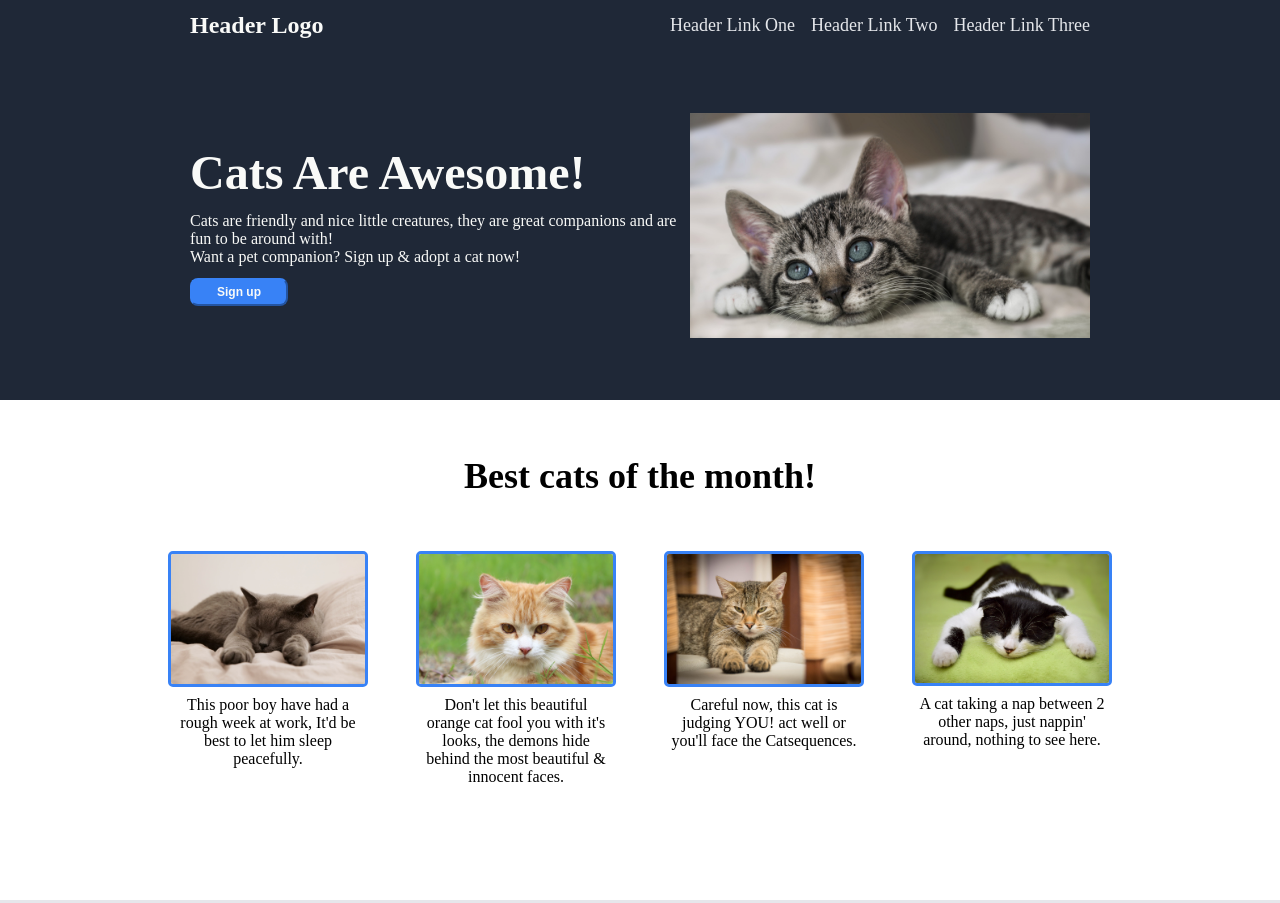
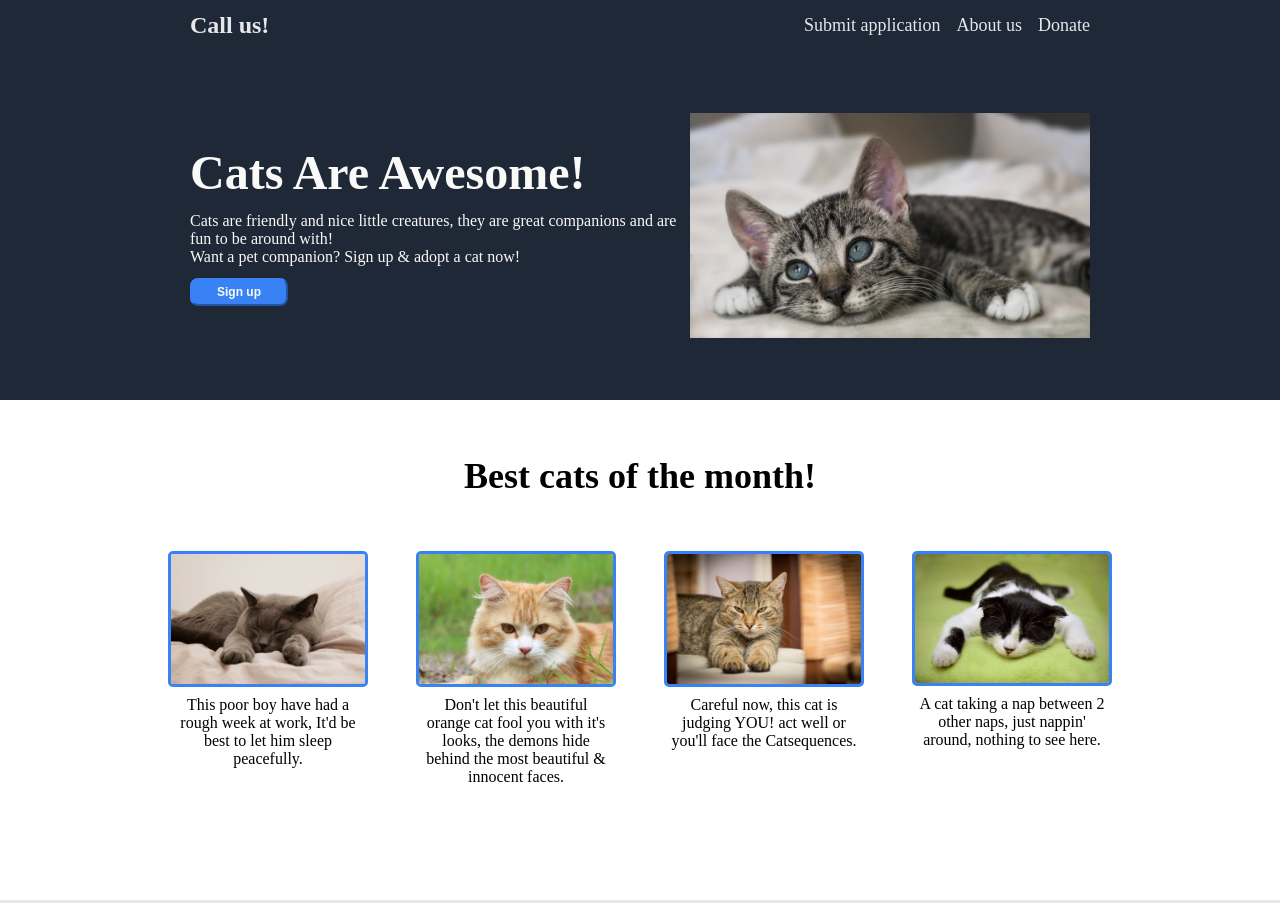
Before and after one commit to AbdAlrahimZakaria1/landing-page, a plain HTML site: page index.html in a window 1280 px wide. Shown: the top 903 px of the page. Drawn offline with Linux system fonts and the light colour scheme.

Commit message:
small changes

```diff
--- a/css/styles.css
+++ b/css/styles.css
@@ -23,7 +23,6 @@ body {
   width: auto;
   display: flex;
   flex-direction: column;
-  /* flex: 1; */
 }
 
 /*learn how to space links with differently without space-between*/
--- a/index.html
+++ b/index.html
@@ -12,14 +12,14 @@
         <div class="header-bar">
           <div class="logo">
             <ul>
-              <li>Header Logo</li>
+              <li><a href="/">Call us!</a></li>
             </ul>
           </div>
 
           <ul class="header-links">
-            <li><a href="/">Header Link One</a></li>
-            <li><a href="/">Header Link Two</a></li>
-            <li><a href="/">Header Link Three</a></li>
+            <li><a href="/">Submit application</a></li>
+            <li><a href="/">About us</a></li>
+            <li><a href="/">Donate</a></li>
           </ul>
         </div>
 
```
